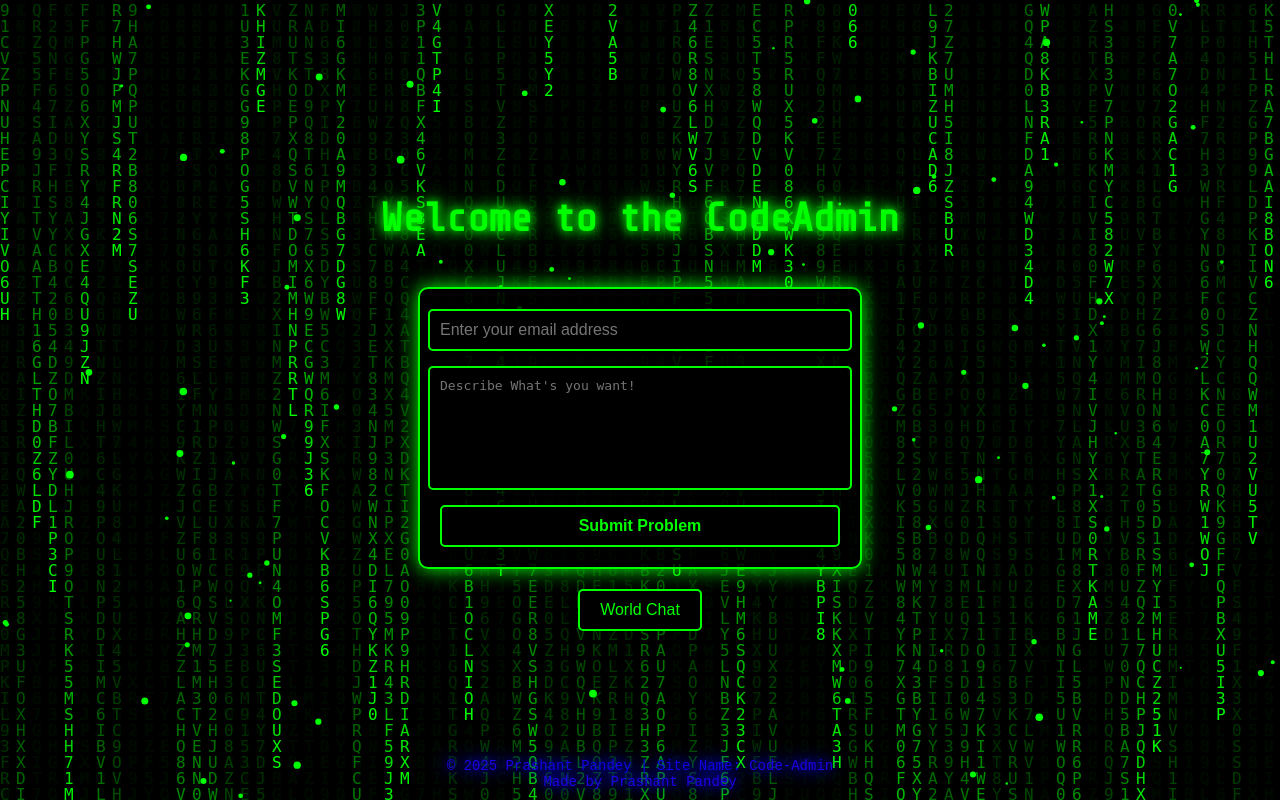
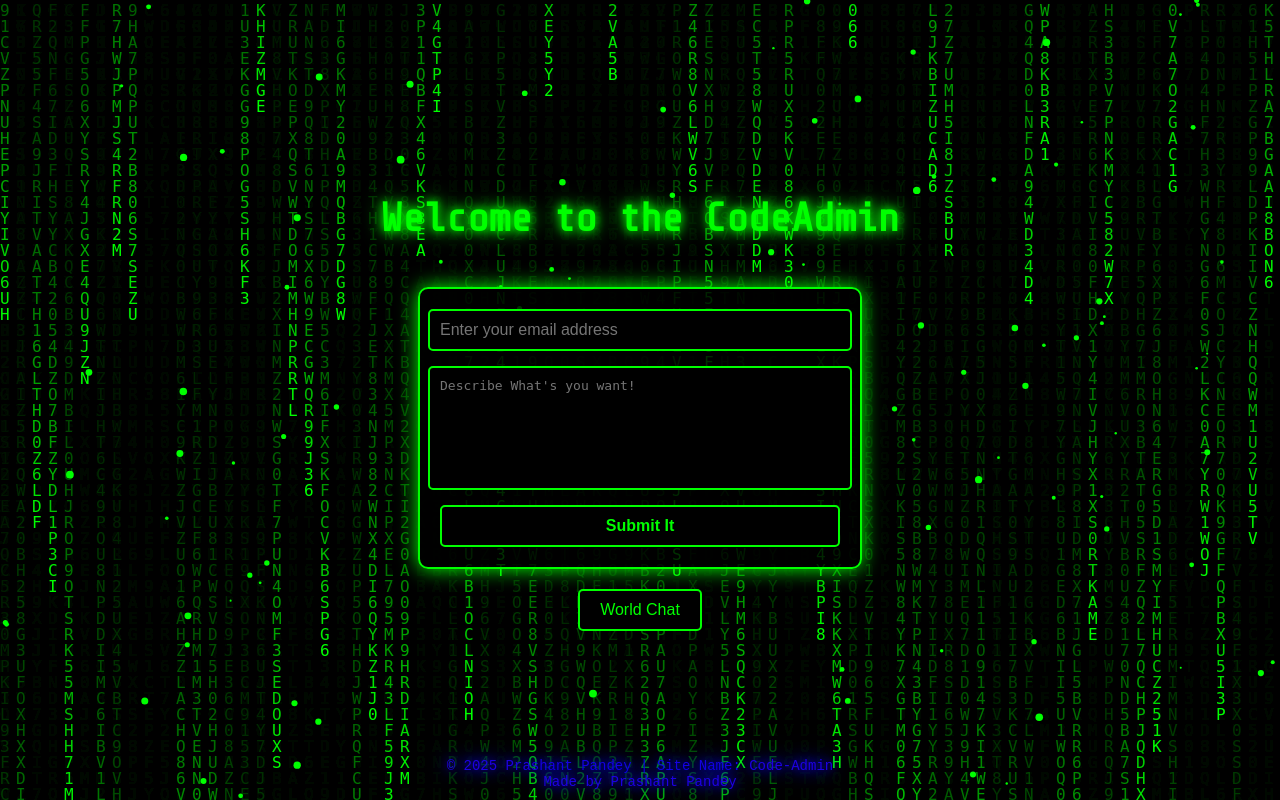
Before and after one commit to LastcluegamerYT/CoreAdmin, a Flask app: page / in a window 1280 px wide. Run offline with Flask 3, Linux system fonts and the light colour scheme.

Commit message:
Update home.html

```diff
--- a/templates/home.html
+++ b/templates/home.html
@@ -139,7 +139,7 @@
         <div class="form">
             <input type="text" id="email" placeholder="Enter your email address">
             <textarea id="problem" placeholder="Describe What's you want!"></textarea>
-            <button onclick="submitProblem()">Submit Problem</button>
+            <button onclick="submitProblem()">Submit It</button>
         </div>
         <div class="buttons">
             <button class="world-chat-button" onclick="goToWorldChat()">World Chat</button>
```
